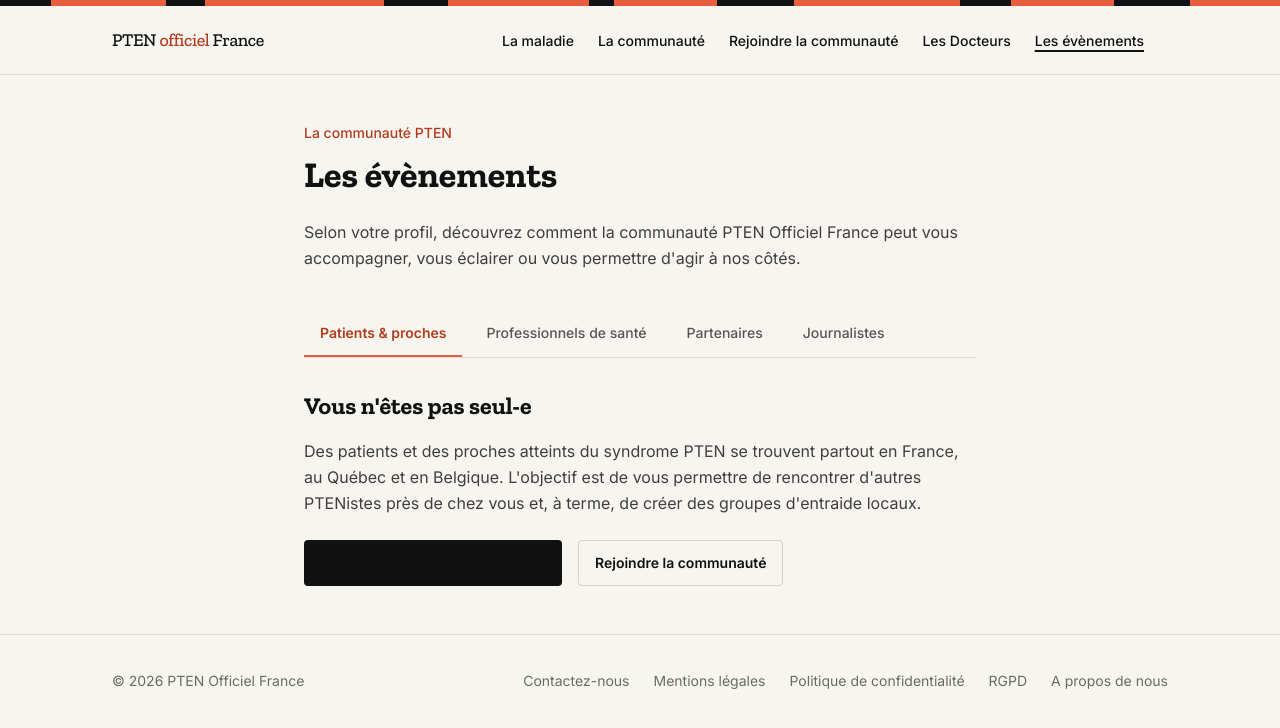
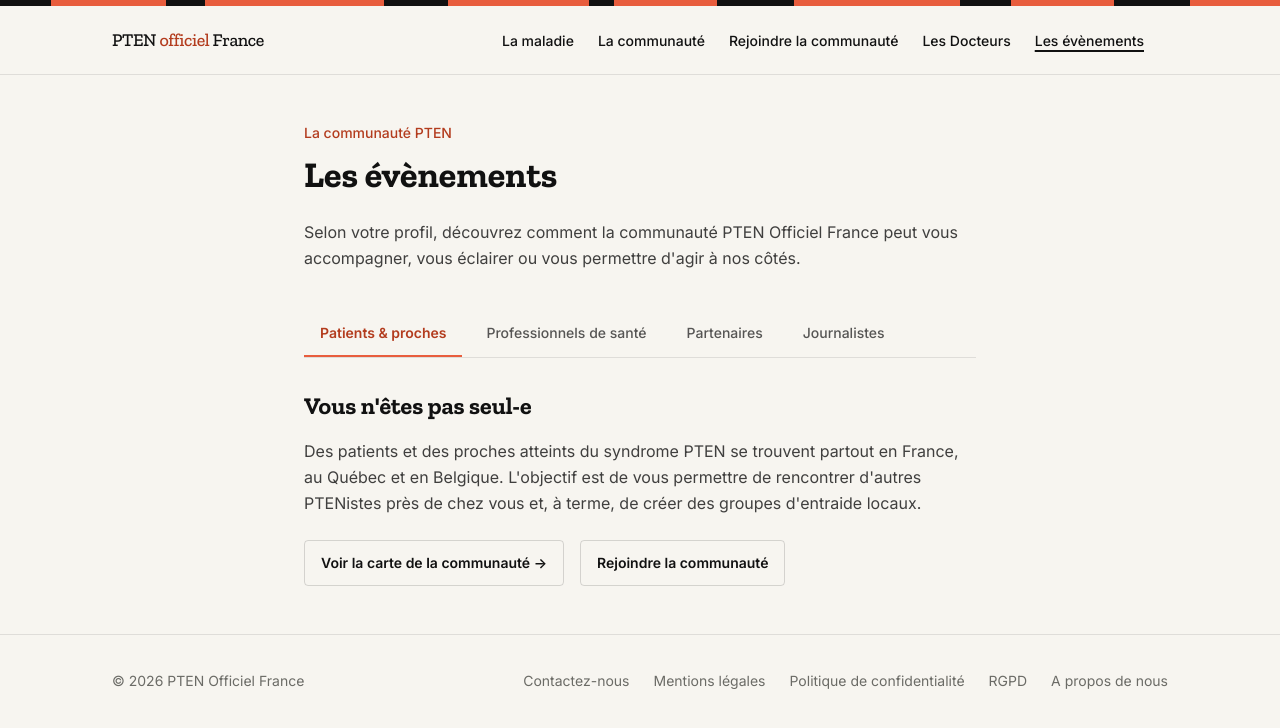
Before and after one commit to rchouhani/ptenofficielfrance, a Next.js app: page /pages/news in a window 1280 px wide. Shown: the top 728 px of the page. Built offline with nearby package versions, Linux system fonts and the light colour scheme.

Commit message:
fix: update button styles in AudienceTabs component for consistency

```diff
--- a/app/pages/news/AudienceTabs.tsx
+++ b/app/pages/news/AudienceTabs.tsx
@@ -18,9 +18,9 @@ export default function AudienceTabs() {
   const [active, setActive] = useState<AudienceKey>("patients");
 
   const ctaPrimaryClassName =
-    "inline-block rounded-sm bg-ink px-4 py-3 text-sm font-semibold text-paper transition-colors hover:bg-accent";
+    "inline-block rounded-sm border border-ink/15 px-4 py-3 text-sm font-semibold text-paper transition-colors hover:bg-accent";
   const ctaSecondaryClassName =
-    "inline-block rounded-sm border border-ink/15 px-4 py-3 text-sm font-semibold text-ink transition-colors hover:border-accent hover:text-accent-text";
+    "inline-block rounded-sm border border-ink/15 px-4 py-3 text-sm font-semibold text-ink transition-colors hover:bg-accent hover:text-accent-text";
 
   return (
     <div>
@@ -42,8 +42,8 @@ export default function AudienceTabs() {
               onClick={() => setActive(audience.key)}
               className={
                 isActive
-                  ? "border-b-2 border-accent px-4 py-3 text-sm font-semibold text-accent-text"
-                  : "border-b-2 border-transparent px-4 py-3 text-sm font-medium text-ink/70 hover:text-ink"
+                  ? "border-b-2 cursor-pointer border-accent px-4 py-3 text-sm font-semibold text-accent-text"
+                  : "border-b-2 cursor-pointer border-transparent px-4 py-3 text-sm font-medium text-ink/70 hover:text-ink"
               }
             >
               {audience.label}
```
